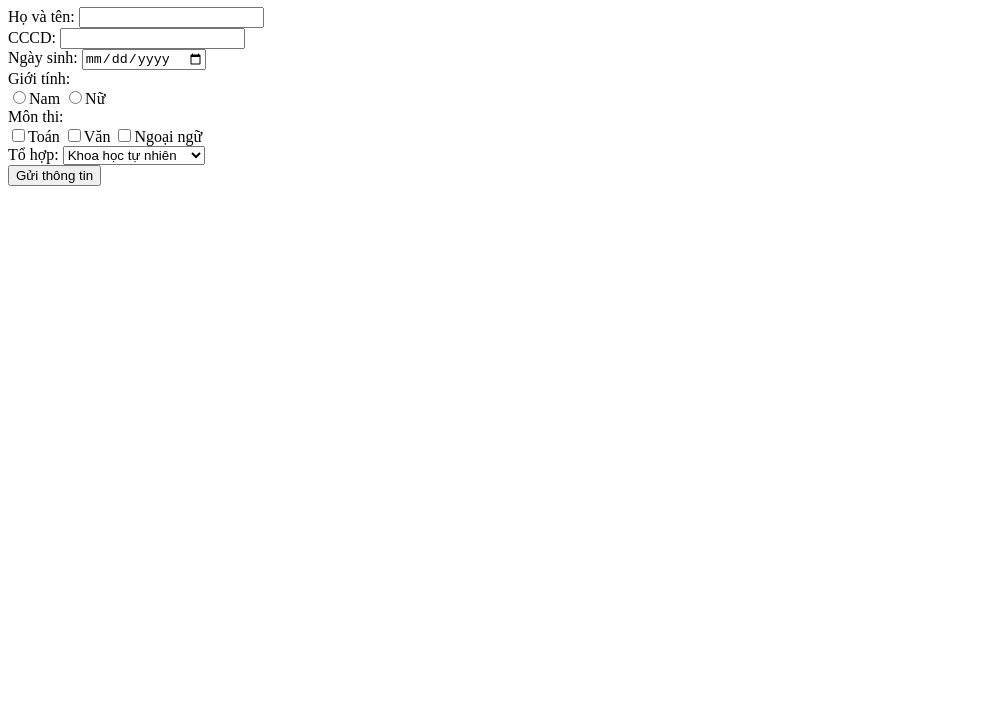
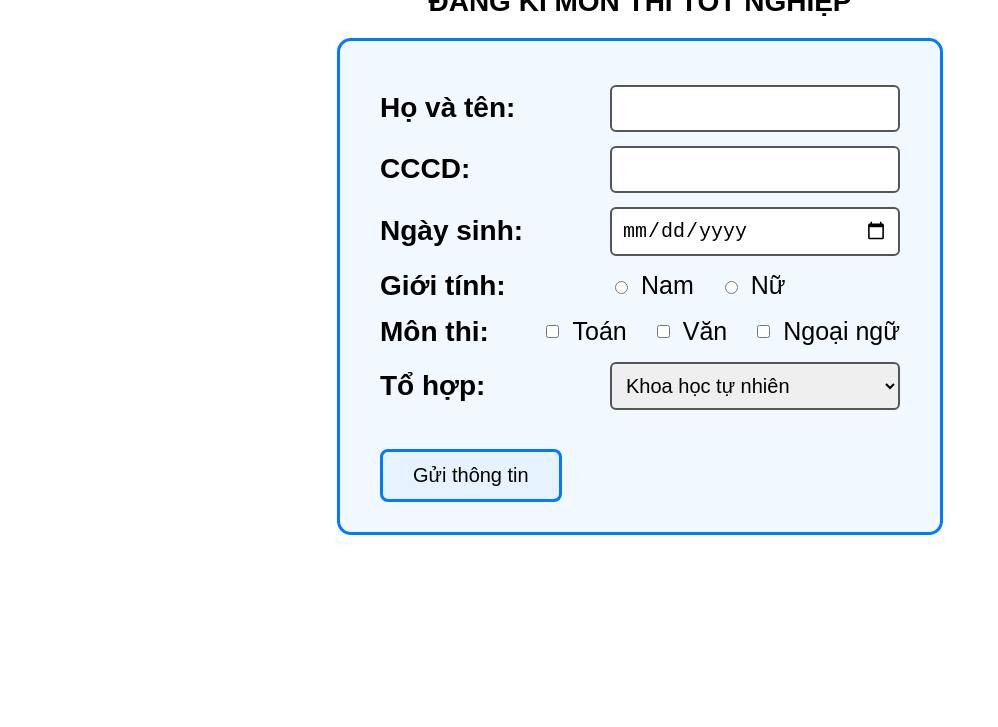
Before and after one commit to chunz0407-coder/THPT, a plain HTML site: page thongtindangki.html in a window 1280 px wide. Shown: the part 73-800 px from the top of the page, without its empty margins (0-998 px from the left). Drawn offline with Linux system fonts and the light colour scheme.

Commit message:
Update thongtindangki.html

```diff
--- a/thongtindangki.html
+++ b/thongtindangki.html
@@ -1,31 +1,146 @@
 <!DOCTYPE html>
+<html lang="vi">
+<head>
+<meta charset="UTF-8">
+<title>Đăng kí môn thi</title>
+<style>
+body{
+    font-family: Arial, Helvetica, sans-serif;
+    display: flex;
+    justify-content: center;
+    margin-top: 40px;
+    font-size: 18px;
+}
+
+h1{
+    text-align: center;
+    font-size: 28px;
+    margin-bottom: 20px;
+}
+
+form{
+    border: 3px solid #007BFF;
+    padding: 30px 40px;
+    border-radius: 14px;
+    background: #f2f8ff;
+    width: 520px;
+}
+
+.form-row{
+    display: flex;
+    align-items: center;
+    margin: 14px 0;
+}
+
+label{
+    width: 230px;
+    font-weight: bold;
+    font-size: 28px;
+}
+
+input[type="text"],
+input[type="date"],
+select{
+    flex: 1;
+    padding: 10px;
+    font-size: 20px;
+    border: 2px solid #555;
+    border-radius: 6px;
+}
+
+.options{
+    display: flex;
+    gap: 26px;
+    align-items: center;
+}
+
+.options label{
+    width: auto;
+    font-weight: normal;
+    display: flex;
+    align-items: center;
+    gap: 10px;
+    white-space: nowrap;
+    font-size: 25px;
+}
+
+input[type="submit"]{
+    margin-top: 25px;
+    padding: 12px 30px;
+    font-size: 20px;
+    border: 3px solid #007BFF;
+    border-radius: 8px;
+    background: #e6f2ff;
+    cursor: pointer;
+}
+
+input[type="submit"]:hover{
+    background: #007BFF;
+    color: white;
+
+    input[type="checkbox"],
+input[type="radio"]{
+    transform: scale(2.0);
+    margin-right: 6px;
+}
+
+}
+</style>
+</head>
+
+<body>
+
+<div>
 <h1>ĐĂNG KÍ MÔN THI TỐT NGHIỆP</h1>
+
 <form>
+
+  <div class="form-row">
     <label for="hoten">Họ và tên:</label>
     <input type="text" id="hoten">
-  <br>
+  </div>
+
+  <div class="form-row">
     <label for="cccd">CCCD:</label>
     <input type="text" id="cccd">
-  <br>
+  </div>
+
+  <div class="form-row">
     <label for="ngaysinh">Ngày sinh:</label>
     <input type="date" id="ngaysinh">
-  <br>
-  <label>Giới tính:</label><br>
-  <input type="radio" id="gioitinh1" name="gioitinh" value="Nam">Nam
-  <input type="radio" id="gioitinh2" name="gioitinh" value="Nu">Nữ
-  <br>
-  <label>Môn thi:</label><br>
-  <input type="checkbox" id="monthi1" name="monthi" value="Toan">Toán
-  <input type="checkbox" id="monthi2" name="monthi" value="Van">Văn
-  <input type="checkbox" id="monthi3" name="monthi" value="Ngoaingu">Ngoại ngữ
-  <br>
-  <label for="tohợp">Tổ hợp:</label>
-  <select id="tohợp" name="tohợp">
-    <option value="khnt">Khoa học tự nhiên</option>
-    <option value="lsdl">Lịch sử địa lí</option>
-    <option value="thcntt">Tin học công nghệ</option>
-    <option value="ttnt">Thể thao nghệ thuật</option>
+  </div>
+
+  <div class="form-row">
+    <label>Giới tính:</label>
+    <div class="options">
+      <label><input type="radio" name="gioitinh"> Nam</label>
+      <label><input type="radio" name="gioitinh"> Nữ</label>
+    </div>
+  </div>
+
+  <div class="form-row">
+    <label>Môn thi:</label>
+    <div class="options">
+      <label><input type="checkbox"> Toán</label>
+      <label><input type="checkbox"> Văn</label>
+      <label><input type="checkbox"> Ngoại ngữ</label>
+    </div>
+  </div>
+
+  <div class="form-row">
+    <label for="tohop">Tổ hợp:</label>
+    <select id="tohop">
+      <option>Khoa học tự nhiên</option>
+      <option>Lịch sử địa lí</option>
+      <option>Tin học công nghệ</option>
+      <option>Thể thao nghệ thuật</option>
     </select>
-  <br>
+  </div>
+
   <input type="submit" value="Gửi thông tin">
+
 </form>
+</div>
+
+</body>
+</html>
```
Lines whose indentation alone changed are shown as unchanged.
